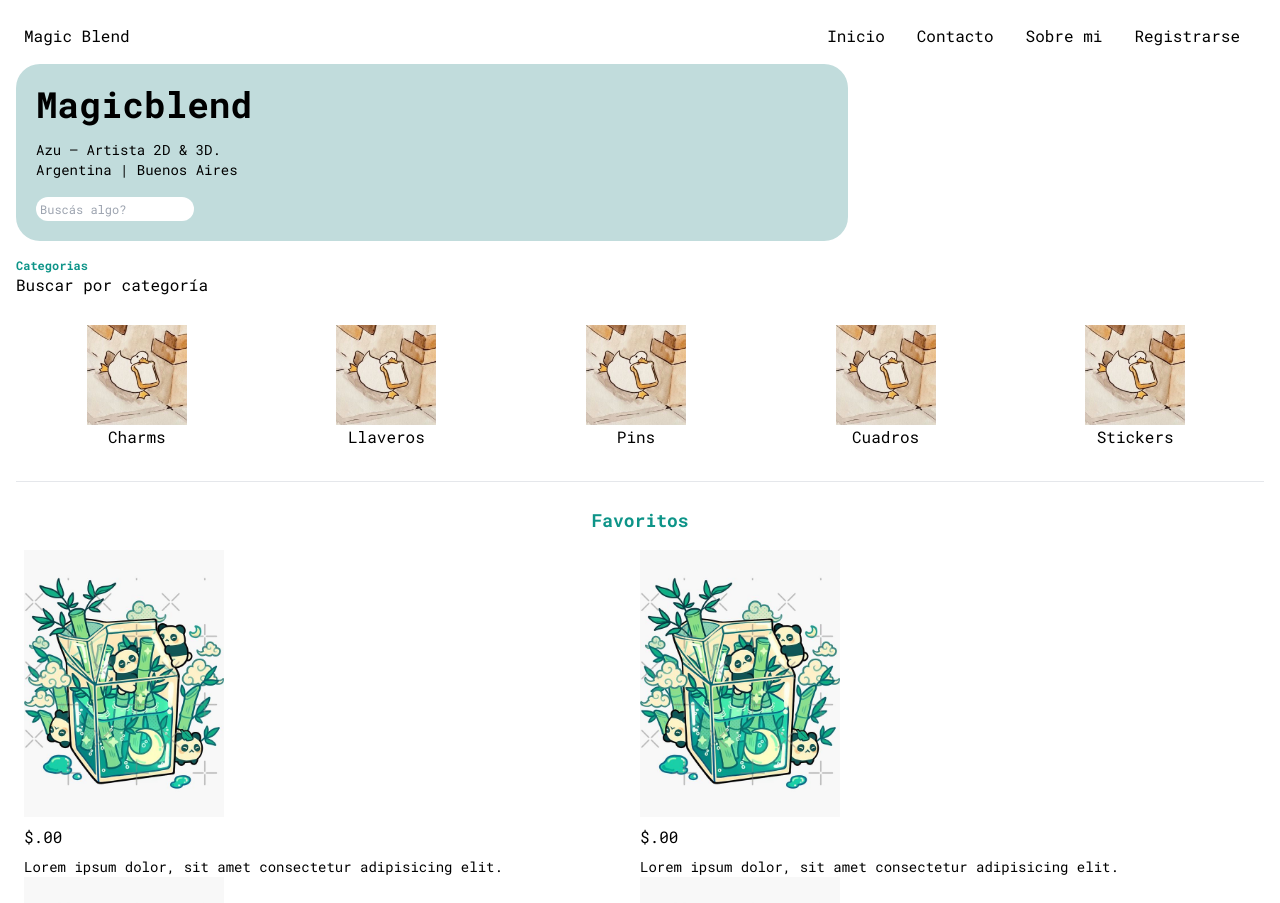
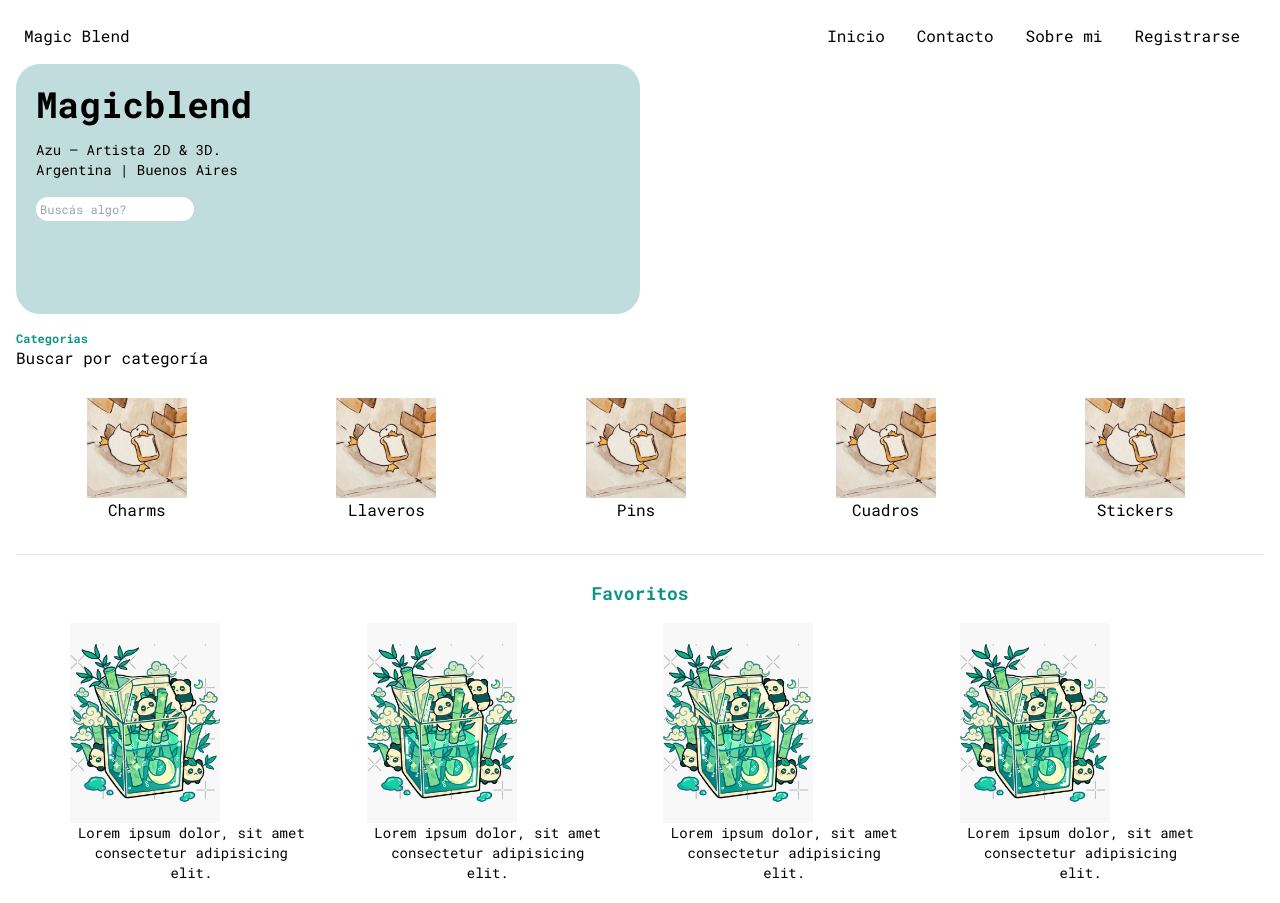
Before and after one commit to lemonpeu/azu-ecommerce, a Next.js app: page / in a window 1280 px wide. Shown: the top 903 px of the page. Built offline with nearby package versions, Linux system fonts and the light colour scheme.

Commit message:
Styles: Fixing styles

```diff
--- a/src/components/atoms/Card.tsx
+++ b/src/components/atoms/Card.tsx
@@ -6,15 +6,15 @@ interface CardProps {
 
 const Card = ({price}: CardProps) => {
     return (
-        <article className="w-3/6 box-border pr-2">
+        <article className="w-[150px] md:w-[250px] box-border pr-2 flex flex-col align-middle justify-center overflow-hidden">
             <Image
                 src="/Images/image1.jpg"
-                width={200}
-                height={200}
+                width={150}
+                height={150}
                 alt="Picture of the author"
             />
-            <p className="my-2">${price}.00</p>
-            <p className="text-sm">Lorem ipsum dolor, sit amet consectetur adipisicing elit.</p>
+            {price && <p className="my-2">${price}.00</p>}
+            <p className="text-xs md:text-sm text-center">Lorem ipsum dolor, sit amet consectetur adipisicing elit.</p>
         </article>
     )
 }
--- a/src/components/atoms/Category.tsx
+++ b/src/components/atoms/Category.tsx
@@ -9,17 +9,7 @@ interface CategoryProps {
 const Category = ({ category, pagination }: CategoryProps) => {
   return (
     <Link href={`/${pagination}`}>
-      <article className="flex items-center flex-col mr-2 article p-3">
-        <style jsx>
-          {`
-            .article {
-              min-width: 150px;
-            }
-            @media (min-width: 768px) {
-              min-width: 200px;
-            }
-          `}
-        </style>
+      <article className="flex items-center flex-col mr-2 p-3 rounded-sm overflow-hidden min-w-[150px] md:min-w-[200px]">
         <Image
           src="/Images/icon.jpg"
           width={100}
--- a/src/components/atoms/Header.tsx
+++ b/src/components/atoms/Header.tsx
@@ -2,8 +2,8 @@ import Image from "next/image"
 
 const Header = () => {
     return (
-        <header className="rounded-3xl bg-[#C1DCDC] p-5 z-10 md:w-4/6">
-            <section>
+        <header className="rounded-3xl bg-[#C1DCDC] p-5 z-10 w-full md:w-[50%] md:min-h-[250px]">
+            <section className="mb-4">
                 <h1 className="font-bold text-4xl mb-4">Magicblend</h1>
                 <h2 className="mb-4 text-sm">Azu — Artista 2D & 3D.<br></br>Argentina | Buenos Aires</h2>
                 <input className="rounded-2xl p-1 text-xs" placeholder="Buscás algo?"/>
--- /dev/null
+++ b/src/components/atoms/Input.tsx
@@ -0,0 +1,7 @@
+const Input = () => {
+    return (
+        <div>
+            <input/>
+        </div>
+    )
+}
--- a/src/components/sections/CardSection.tsx
+++ b/src/components/sections/CardSection.tsx
@@ -1,25 +1,30 @@
-import Link from 'next/link'
-import Card from "@/components/atoms/Card"
+import Link from "next/link";
+import Card from "@/components/atoms/Card";
 
 interface CardSection {
-    title: string
+  title: string;
 }
 
-const CardSection = ({title}: CardSection) => {
+const CardSection = ({ title }: CardSection) => {
   return (
     <section className="p-2 flex items-center flex-col">
       <h3 className="text-lg text-teal-600 font-bold mb-4">{title}</h3>
       {/* Agregar scroll */}
-            <div className="flex flex-wrap mb-4 justify-between box-border">
-                <Card/>
-                <Card/>
-                <Card/>
-                <Card/>
+      <div className="mb-4 box-border w-full">
+        <div className="flex flex-wrap justify-evenly">
+          <Card />
+          <Card />
+          <Card />
+          <Card />
         </div>
-            <Link href="/llaveros"><button className="mt-5 bg-[#C1DCDC] py-3 px-2 rounded-2xl text-sm">Ver todos los productos</button></Link>
+      </div>
+      <Link href="/llaveros">
+        <button className="mt-5 bg-[#C1DCDC] py-3 px-2 rounded-2xl text-sm">
+          Ver todos los productos
+        </button>
+      </Link>
     </section>
+  );
+};
 
-    )
-}
-
-export default CardSection
+export default CardSection;
--- a/src/components/sections/ProductsSection.tsx
+++ b/src/components/sections/ProductsSection.tsx
@@ -8,7 +8,7 @@ const ProductsSection = ({ title }: ProductsSection) => {
   return (
     <section className="mt-4">
       <h1 className="text-teal-600 font-bold text-center">{title}</h1>
-      <div className="flex flex-wrap">
+      <div className="flex flex-wrap md:justify-start justify-center space-x-3 space-y-3">
         <Card price={35} />
         <Card price={35} />
         <Card price={35} />
--- a/src/pages/index.tsx
+++ b/src/pages/index.tsx
@@ -12,7 +12,10 @@ export default function Home() {
     <main className={`${roboto_Mono.className} p-4`}>
       <div className="mb-4">
         <Nav />
-        <Header />
+        <div className="flex justify-center md:justify-start">
+          <Header />
+        </div>
+
       </div>
       {false && (
         <div className="sales">
```
Lines whose indentation alone changed are shown as unchanged.
